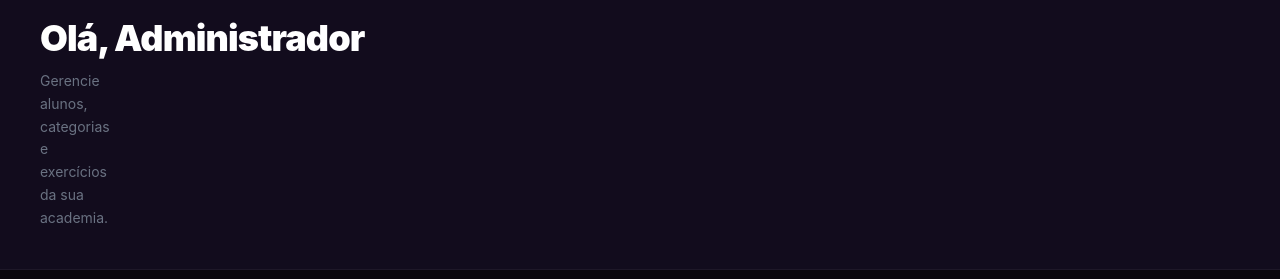
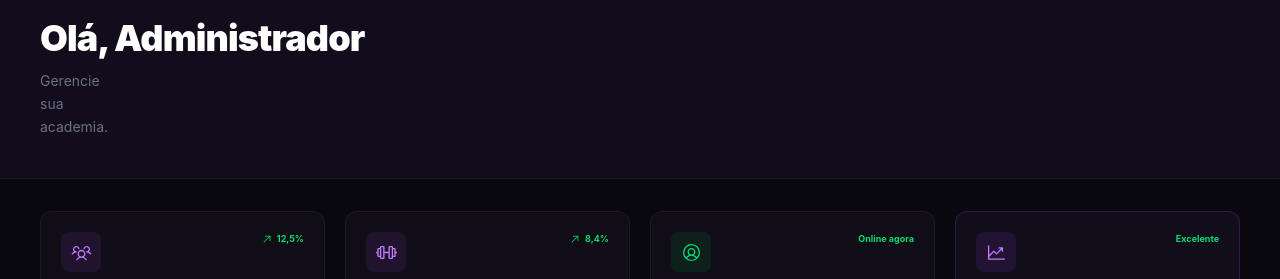
Before and after one commit to Grupo-05-Turma-Java-85/academia_fithub-frontend, a React (Vite) app: page /homeadmin in a window 1280 px wide. Shown: the part 158-437 px from the top of the page. Built offline with nearby package versions, Linux system fonts and the light colour scheme; no server answers; what @react-pdf/renderer would draw is missing.

Commit message:
🐛 FIX: frase

```diff
--- a/src/pages/homeadm/HomeAdm.tsx
+++ b/src/pages/homeadm/HomeAdm.tsx
@@ -221,8 +221,7 @@ function HomeAdmin() {
                                 </h1>
 
                                 <p className="mt-3 max-w-2xl text-xs leading-relaxed text-gray-500 sm:text-sm">
-                                    Gerencie alunos, categorias e exercícios da
-                                    sua academia.
+                                    Gerencie sua academia.
                                 </p>
 
                             </div>
```
